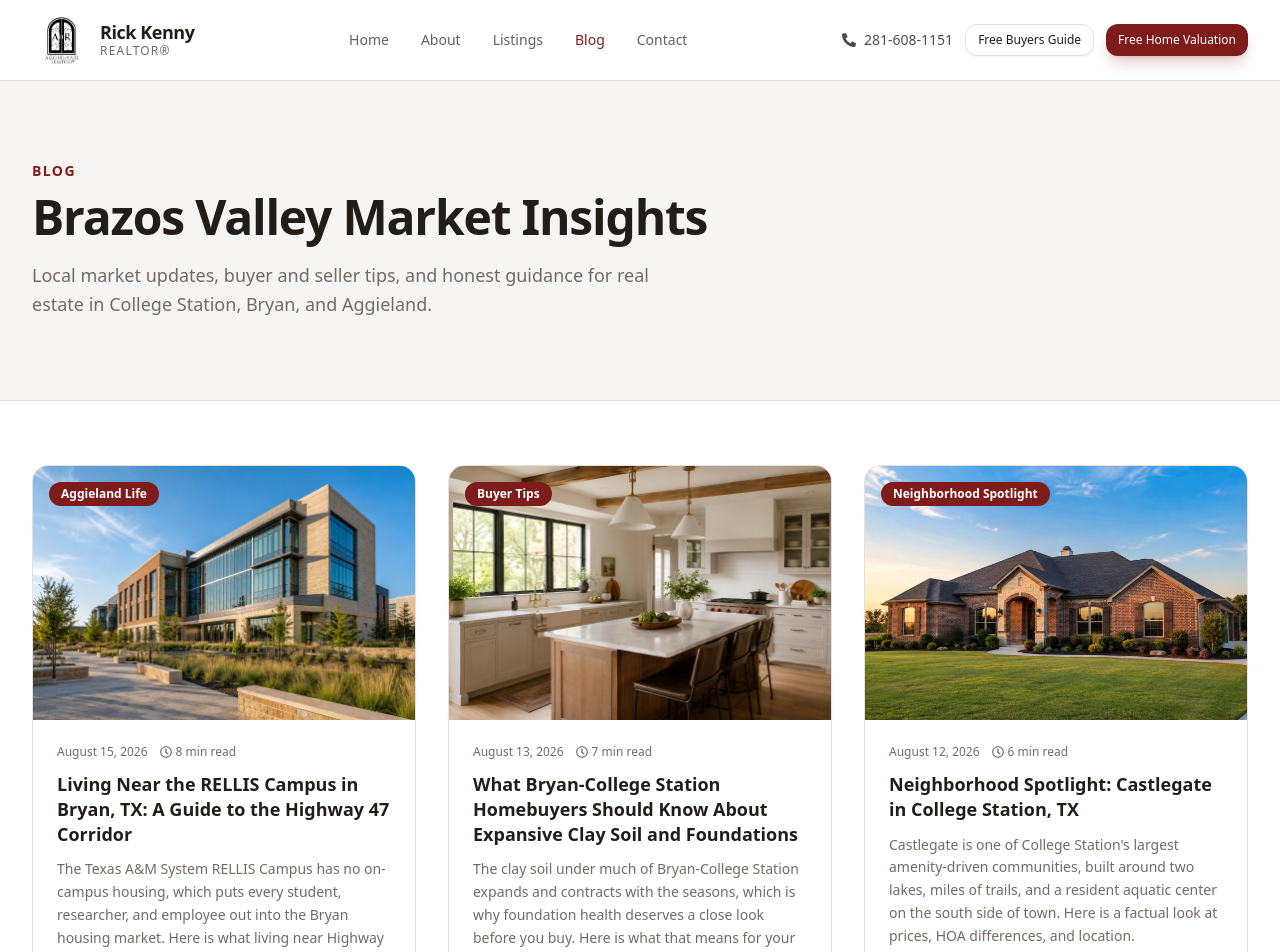
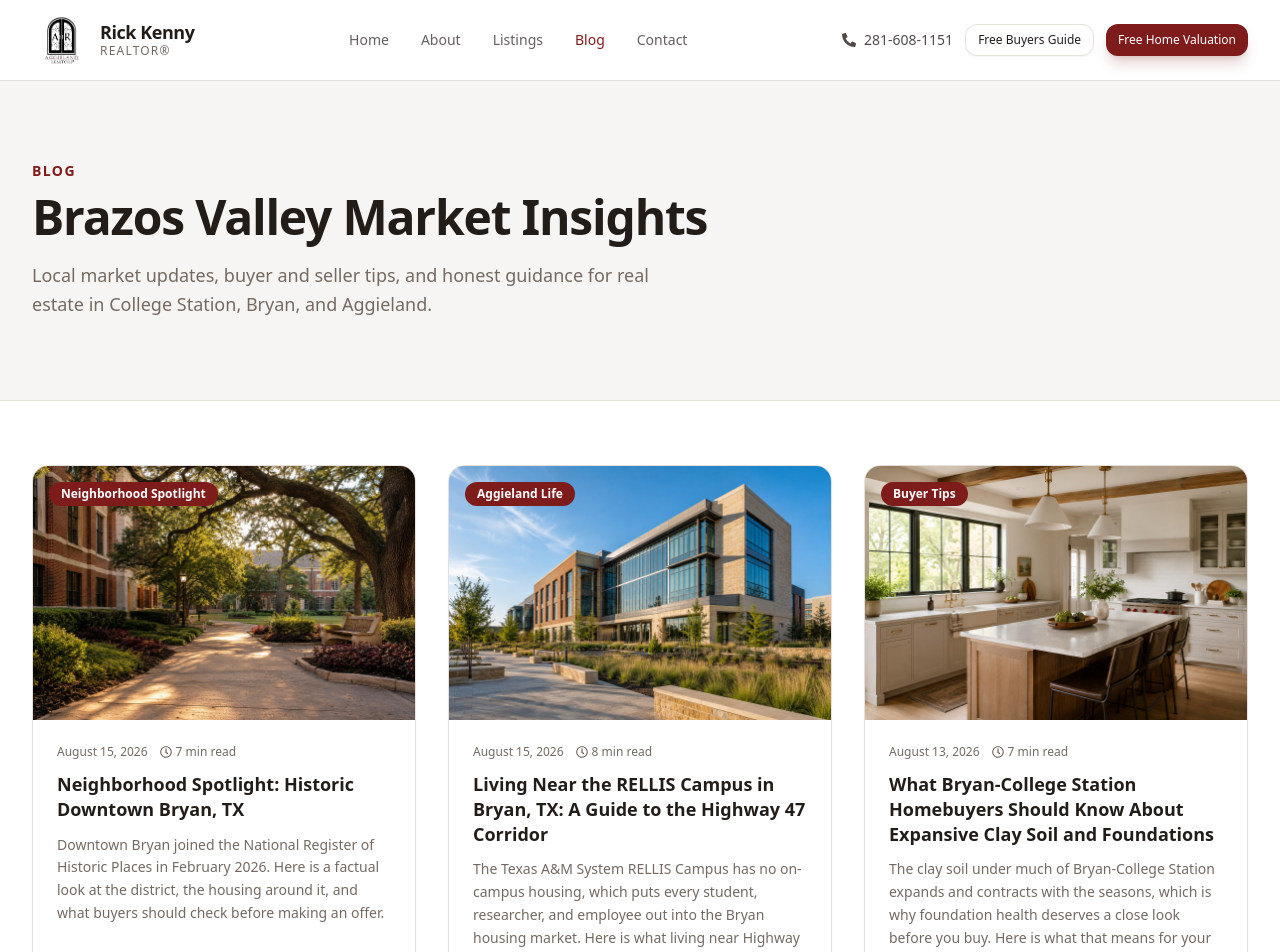
Before and after one commit to rickkennyrealestate/RickWebsite, a React (Vite) app in the folder frontend/: page /blog in a window 1280 px wide. Shown: the top 952 px of the page. Built offline with nearby package versions, Linux system fonts and the light colour scheme.

Commit message:
Add blog post: Neighborhood Spotlight: Historic Downtown Bryan, TX

```diff
--- a/frontend/src/data/blogPosts.js
+++ b/frontend/src/data/blogPosts.js
@@ -1,4 +1,81 @@
 export const blogPosts = [
+  {
+    slug: 'neighborhood-spotlight-downtown-bryan-historic-district',
+    title: 'Neighborhood Spotlight: Historic Downtown Bryan, TX',
+    category: 'Neighborhood Spotlight',
+    date: 'August 15, 2026',
+    readTime: '7 min read',
+    excerpt:
+      'Downtown Bryan joined the National Register of Historic Places in February 2026. Here is a factual look at the district, the housing around it, and what buyers should check before making an offer.',
+    metaDescription:
+      'A neighborhood guide to Historic Downtown Bryan, TX: the National Register district, loft and bungalow housing, walkable Main Street, prices, and buyer checks.',
+    image: '/assets/images/blog-covers/neighborhood-spotlight-downtown-bryan-historic-district.jpg',
+    content: [
+      {
+        type: 'p',
+        text: `Historic Downtown Bryan is the closest thing the Brazos Valley has to a true walkable urban core, and it has been quietly changing for two decades. In February 2026 that work got formal recognition: Downtown Bryan was listed in the National Register of Historic Places. If you are considering buying a home, a loft, or a commercial building in or near the district, here is a grounded look at what is actually there, what the designation does and does not mean, and what deserves a second look before you write an offer.`,
+      },
+      { type: 'h2', text: 'What the National Register listing means for Downtown Bryan' },
+      {
+        type: 'p',
+        text: `The National Register is the official list of historically significant places maintained by the National Park Service. The Downtown Bryan district covers 104 properties, including the Carnegie History Center, the LaSalle Hotel, and the Queen Theatre. The City of Bryan started the process in March 2023 with a Certified Local Government grant from the Texas Historical Commission, then surveyed properties and documented architecture before submitting the application.`,
+      },
+      {
+        type: 'p',
+        text: `The practical effects are worth understanding clearly, because owners often assume a historic listing brings new restrictions. According to the city, National Register listing carries no additional oversight of what a private owner does with their own building using their own money. What it can do is open the door to federal rehabilitation tax credits for qualifying income-producing historic properties. Local historic landmark designation is a separate program with its own rules, so if a specific property matters to you, confirm which designations apply to that address rather than assuming.`,
+      },
+      { type: 'h2', text: 'The housing: bungalows on the east side, lofts on Main' },
+      {
+        type: 'p',
+        text: `The commercial district itself is mostly low-rise mixed-use buildings, so most people who say they want to live downtown are really buying in the surrounding blocks. The East Side Historic District, just east of the commercial core, is the largest concentration of older single-family housing — early- and mid-century bungalows and cottages on smaller lots with mature trees, sidewalks, and alleys. Stock varies enormously here: some homes have been fully restored, others have never been touched, and two houses on the same block can be in completely different condition.`,
+      },
+      {
+        type: 'p',
+        text: `Above the storefronts, Main Street has genuine loft inventory, which is rare in this market. Jordan's Lofts on Main Street is one of the better-known examples, with open-plan loft units in a converted historic building. Loft living downtown skews rental rather than for-sale, so if ownership is the goal, the surrounding residential blocks are usually the realistic path.`,
+      },
+      { type: 'h2', text: 'What is within walking distance' },
+      {
+        type: 'p',
+        text: `The reason people pay attention to this part of Bryan is the density of independent businesses. Within a few blocks of Main Street you will find:`,
+      },
+      { type: 'ul', items: [
+        'The Queen Theatre, a restored 1939 movie house with dine-in service, and the open-air Palace Theater, which hosts free live concerts on First Friday each month',
+        'First Friday itself — a monthly street event with live music, vendors, and extended shop hours',
+        'Restaurants and bars including Murphy’s Law Pub & Brauhaus on South Main, Revolution Cafe & Bar on North Main, 3rd on Main, Proudest Monkey, and The Owl Pub & Grill',
+        'Sunbeam Bagels at 315 S. Main Street, one of the more recent additions to the block',
+        'The Carnegie History Center, a 1903 Carnegie library building now used for local and genealogical research',
+        'Locally owned retail — vintage resale, art galleries, custom hat makers, and home goods rather than national chains',
+      ] },
+      {
+        type: 'p',
+        text: `Downtown Bryan is also designated a Texas Cultural District, and the City of Bryan carries Film Friendly Texas and Music Friendly Texas designations, which is part of why events land here. Travis Bryan Midtown Park sits a few minutes south, and Schulman's Movie Bowl Grille is slated to open in Midtown in 2026, adding more to the corridor between downtown and Texas Avenue.`,
+      },
+      { type: 'h2', text: 'Prices and commute' },
+      {
+        type: 'p',
+        text: `Pricing near downtown has moved. Neighborhood-level data for the East Side Historic District put the median sale price around $425,000 to $442,500 over recent 12-month windows, with reported year-over-year increases in the mid-teens to high-30s percent range. Treat those numbers with real caution: this is a small neighborhood, a handful of restored high-end sales can swing a median dramatically, and neighborhood medians from listing portals are not the same as MLS market reports. Past movement does not predict future movement. Ask for actual comparable sales on the specific block you are considering.`,
+      },
+      {
+        type: 'p',
+        text: `On commute, downtown Bryan to the main Texas A&M campus is roughly a 15-minute drive down Texas Avenue or College Avenue outside of peak times, and the RELLIS Campus is a similar distance out Villa Maria Road toward Highway 47. That central position between Bryan employment, A&M, and the Highway 47 corridor is a large part of the district's appeal.`,
+      },
+      { type: 'h2', text: 'What to check before you buy near Historic Downtown Bryan' },
+      {
+        type: 'p',
+        text: `Older housing rewards thorough due diligence. Ask your inspector to look specifically at pier-and-beam foundation condition, since much of this housing stock predates slab construction and the area's expansive clay soils move seasonally. Verify the electrical service and whether knob-and-tube or ungrounded wiring remains anywhere in the house, and check for cast iron or galvanized supply and drain lines. Confirm whether the property carries a local historic landmark designation, which can affect exterior alterations, and check the City of Bryan floodplain and zoning maps, since parcels this close to the commercial core can abut mixed-use zoning. Insurance quotes on older homes are also worth pulling early rather than at closing.`,
+      },
+      {
+        type: 'p',
+        text: `Historic Downtown Bryan is a genuinely distinctive part of the Brazos Valley, and the housing around it does not behave like a newer subdivision — condition, permits, and block-by-block differences matter far more than square footage. If you are weighing a purchase near downtown Bryan and want help reading the comps, the designations, and what an inspection is likely to turn up, reach out anytime and we can walk through it together.`,
+      },
+    ],
+    sources: [
+      { label: 'City of Bryan — Historic Downtown Bryan Earns National Designation (Feb. 2026)', url: 'https://www.bryantx.gov/news/posts/historic-downtown-bryan-earns-national-designation/' },
+      { label: 'KBTX — Downtown Bryan added to the National Register of Historic Places', url: 'https://www.kbtx.com/2026/02/26/downtown-bryan-added-national-register-historic-places/' },
+      { label: 'Destination Bryan — Historic Downtown Bryan', url: 'https://www.destinationbryan.com/things-to-do/downtown-bryan/' },
+      { label: 'Redfin — East Side Historic District, Bryan TX housing market', url: 'https://www.redfin.com/neighborhood/662690/TX/Bryan/East-Side-Historic-District/housing-market' },
+    ],
+  },
   {
     slug: 'living-near-rellis-campus-bryan-tx-highway-47-guide',
     title: 'Living Near the RELLIS Campus in Bryan, TX: A Guide to the Highway 47 Corridor',
```
Also changed, not shown: frontend/public/assets/images/blog-covers/neighborhood-spotlight-downtown-bryan-historic-district.jpg (added), 1 other file (tests, documents, lock files or other folders).
